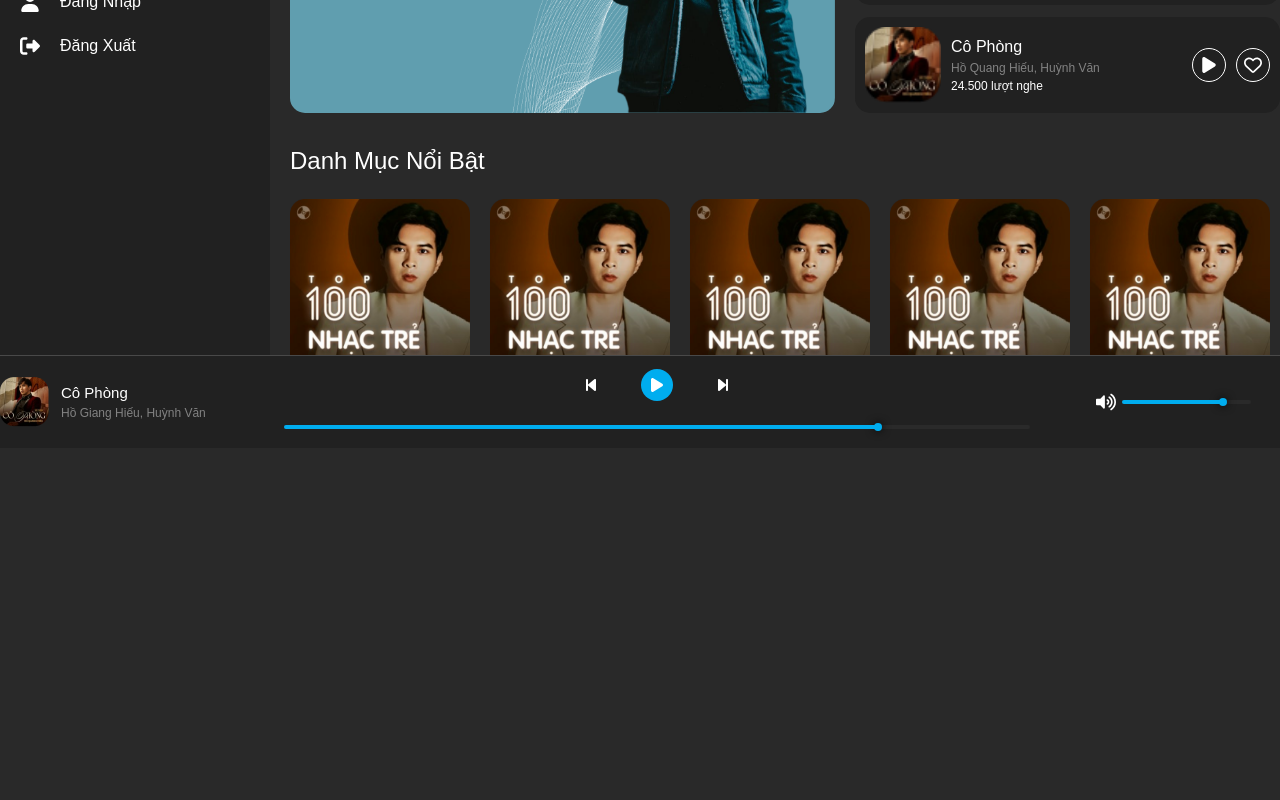
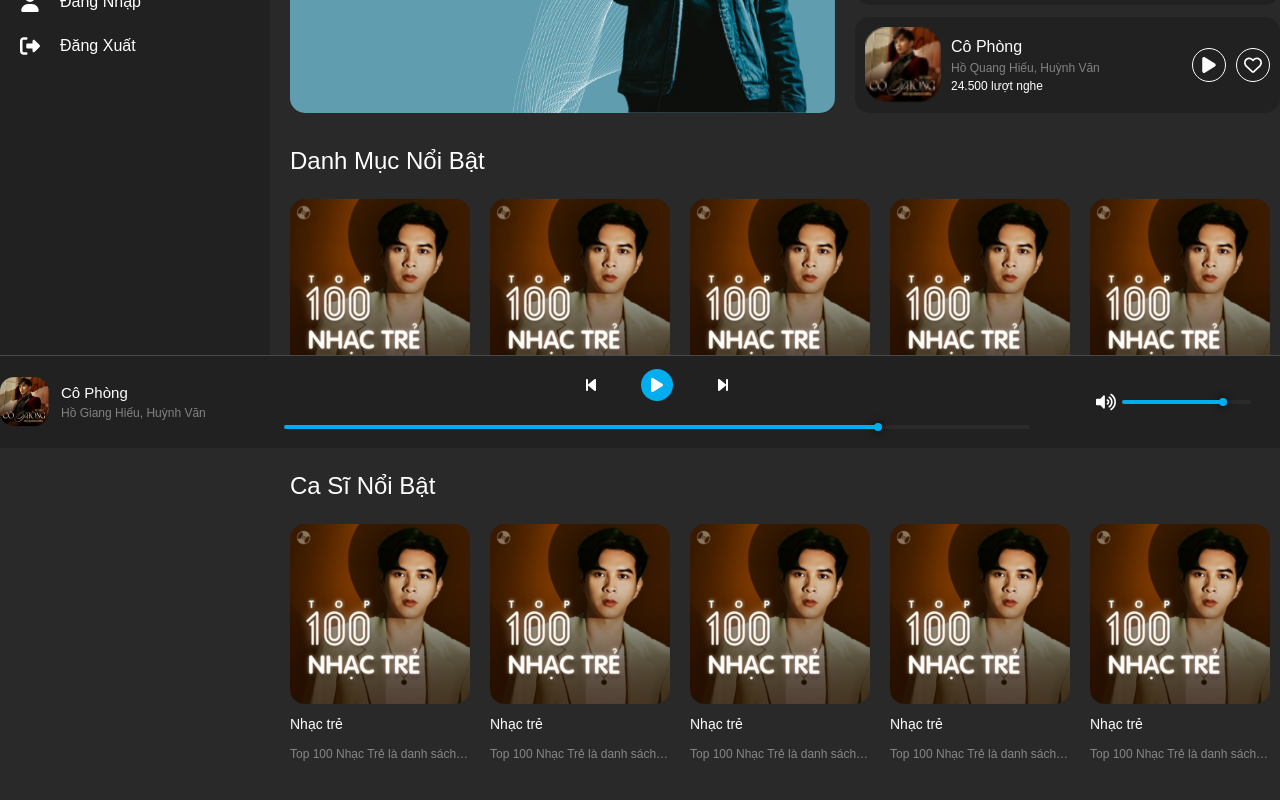
Before and after one commit to truonginit/project-front-end-music-app-cloud-nextjs, a Next.js app: page / in a window 1280 px wide. Shown: the part 352-1152 px from the top of the page. Before the commit the page ends 890 px from the top, so only its background shows below. Built offline with nearby package versions, Linux system fonts and the light colour scheme.

Commit message:
section 3 y chang section 2

```diff
--- a/src/app/components/card/Card.tsx
+++ b/src/app/components/card/Card.tsx
@@ -1,10 +1,17 @@
 // components
 import { CardItem } from "./CardItem";
 
-export const Card = () => {
+// interface
+interface InterfaceProps {
+    className: string
+}
+
+export const Card = (props: InterfaceProps) => {
+    const { className } = props;
+
     return (
         <>
-            <div className="flex items-center gap-x-[20px]">
+            <div className={"flex items-center gap-x-[20px] mb-[30px]" + className}>
                 <CardItem />
                 <CardItem />
                 <CardItem />
--- a/src/app/components/card/CardItem.tsx
+++ b/src/app/components/card/CardItem.tsx
@@ -4,7 +4,7 @@
 export const CardItem = () => {
     return (
         <>
-            <div className="w-[180px]">
+            <div className="w-[180px] cursor-pointer">
                 {/* image */}
                 <div className='mb-[10px]'>
                     <img
--- a/src/app/components/section2/Section2.tsx
+++ b/src/app/components/section2/Section2.tsx
@@ -7,7 +7,7 @@ export const Section2 = () => {
         <>
             <div>
                 <BoxTitle title="danh mục nổi bật" className="" />
-                <Card />
+                <Card className="" />
             </div>
         </>
     );
--- /dev/null
+++ b/src/app/components/section3/Section3.tsx
@@ -0,0 +1,12 @@
+// components
+import { BoxTitle } from "../boxtitle/BoxTitle";
+import { Card } from '../card/Card';
+
+export const Section3 = () => {
+    return (
+        <>
+            <BoxTitle title="Ca sĩ nổi bật"  className=""/>
+            <Card className="" />
+        </>
+    );
+}
--- a/src/app/page.tsx
+++ b/src/app/page.tsx
@@ -3,6 +3,7 @@ import type { Metadata } from "next";
 // components
 import { Section1 } from './components/section1/Section1';
 import { Section2 } from './components/section2/Section2';
+import { Section3 } from './components/section3/Section3';
 
 // Metadata
 export const metadata: Metadata = {
@@ -15,6 +16,7 @@ export default function Home() {
     <>
       <Section1 />
       <Section2 />
+      <Section3 />
     </>
   );
 }
```
